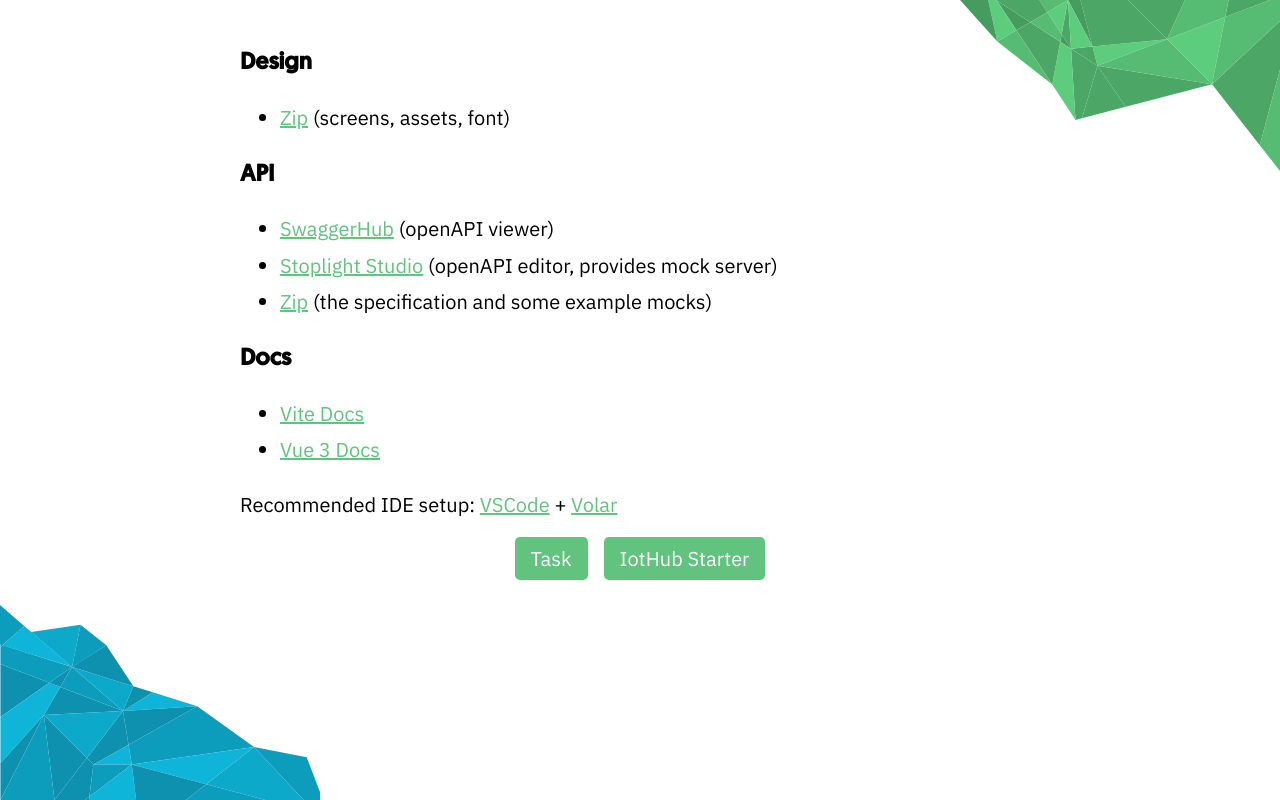
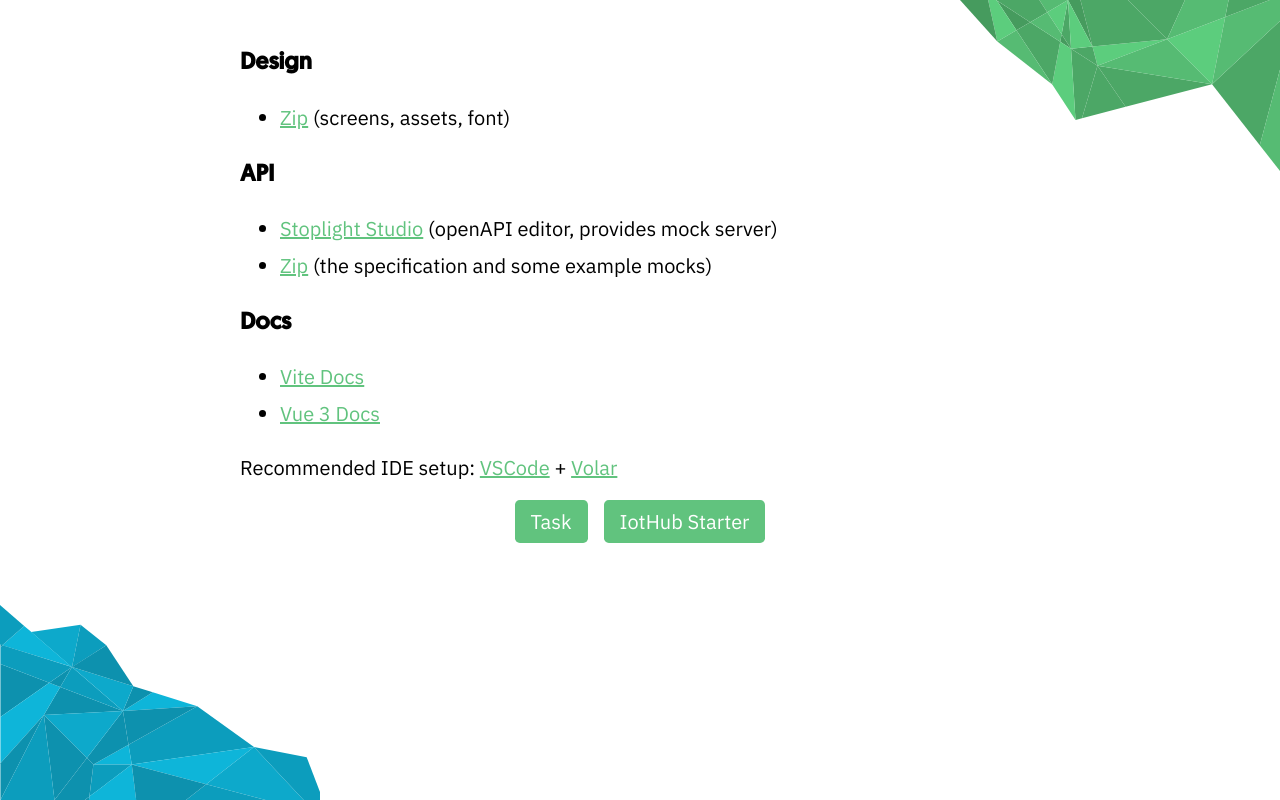
Before and after one commit to GCX-SI/si-frontend-assessment, a Vue app: page /challenge/resources in a window 1280 px wide. Built offline with nearby package versions, Linux system fonts and the light colour scheme.

Commit message:
removed swaggerhub

```diff
--- a/src/task/pages/Resources.vue
+++ b/src/task/pages/Resources.vue
@@ -9,14 +9,6 @@
 
   <h3>API</h3>
   <ul>
-    <li>
-      <a
-        target="_blank"
-        href="https://app.swaggerhub.com/apis/Grandcentrix-GmbH/iot-hub/1.1.0"
-        >SwaggerHub</a
-      >
-      (openAPI viewer)
-    </li>
     <li>
       <a target="_blank" href="https://stoplight.io/studio/">Stoplight Studio</a>
       (openAPI editor, provides mock server)
```
